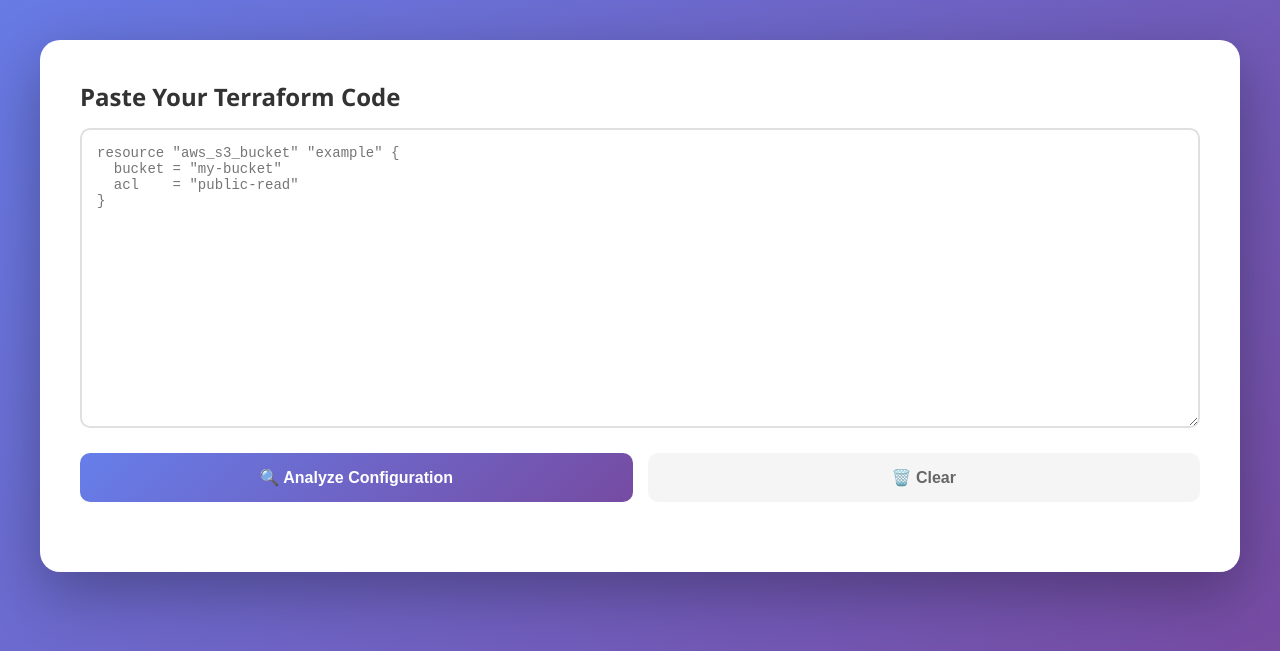
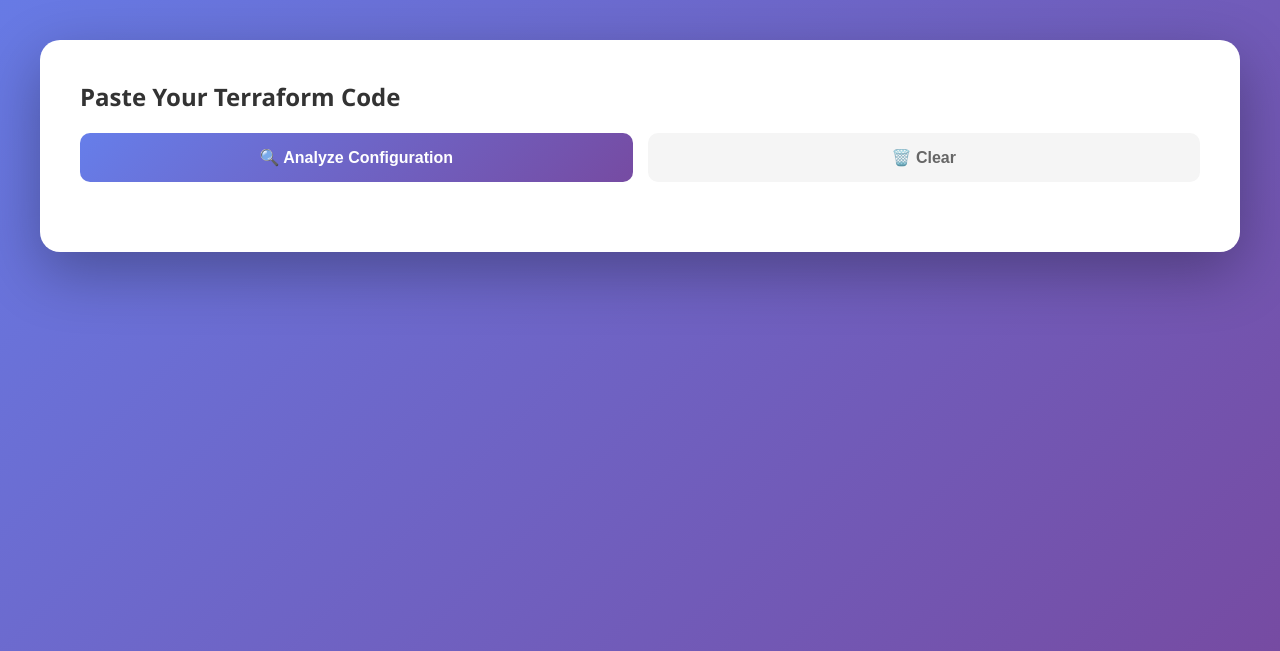
Before and after one commit to JashwanthMU/cloud-security-ml, a Flask app: page / in a window 1280 px wide. Shown: the part 149-800 px from the top of the page. Run offline with Flask 3, Linux system fonts and the light colour scheme.

Commit message:
Modified some changes

```diff
--- a/frontend/templates/index.html
+++ b/frontend/templates/index.html
@@ -223,10 +223,6 @@
         <div class="main-card">
             <div class="input-section">
                 <h2>Paste Your Terraform Code</h2>
-                <textarea id="terraformCode" placeholder='resource "aws_s3_bucket" "example" {
-  bucket = "my-bucket"
-  acl    = "public-read"
-}'></textarea>
 
                 <div class="button-group">
                     <button class="btn-analyze" onclick="analyzeCode()">
```
